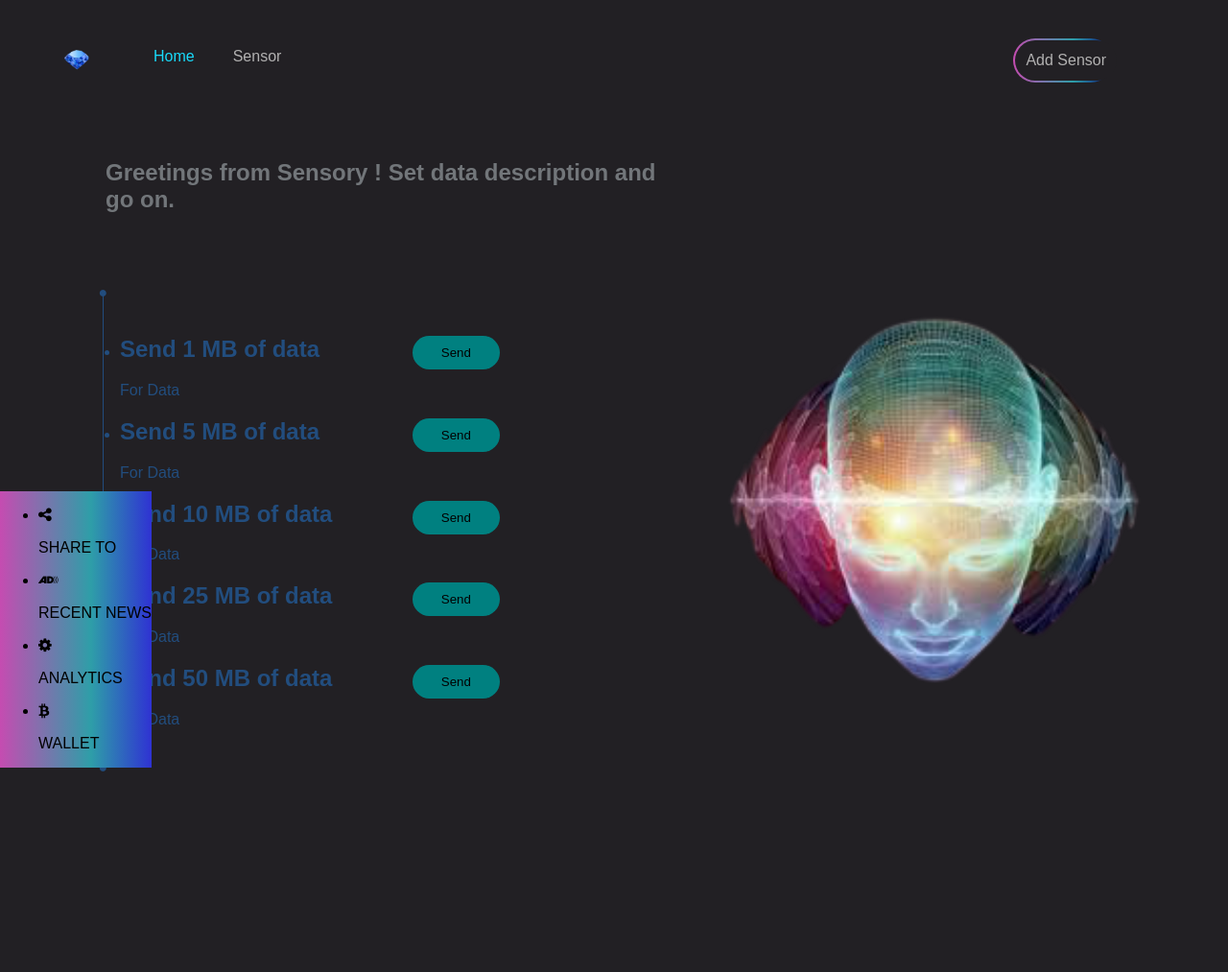
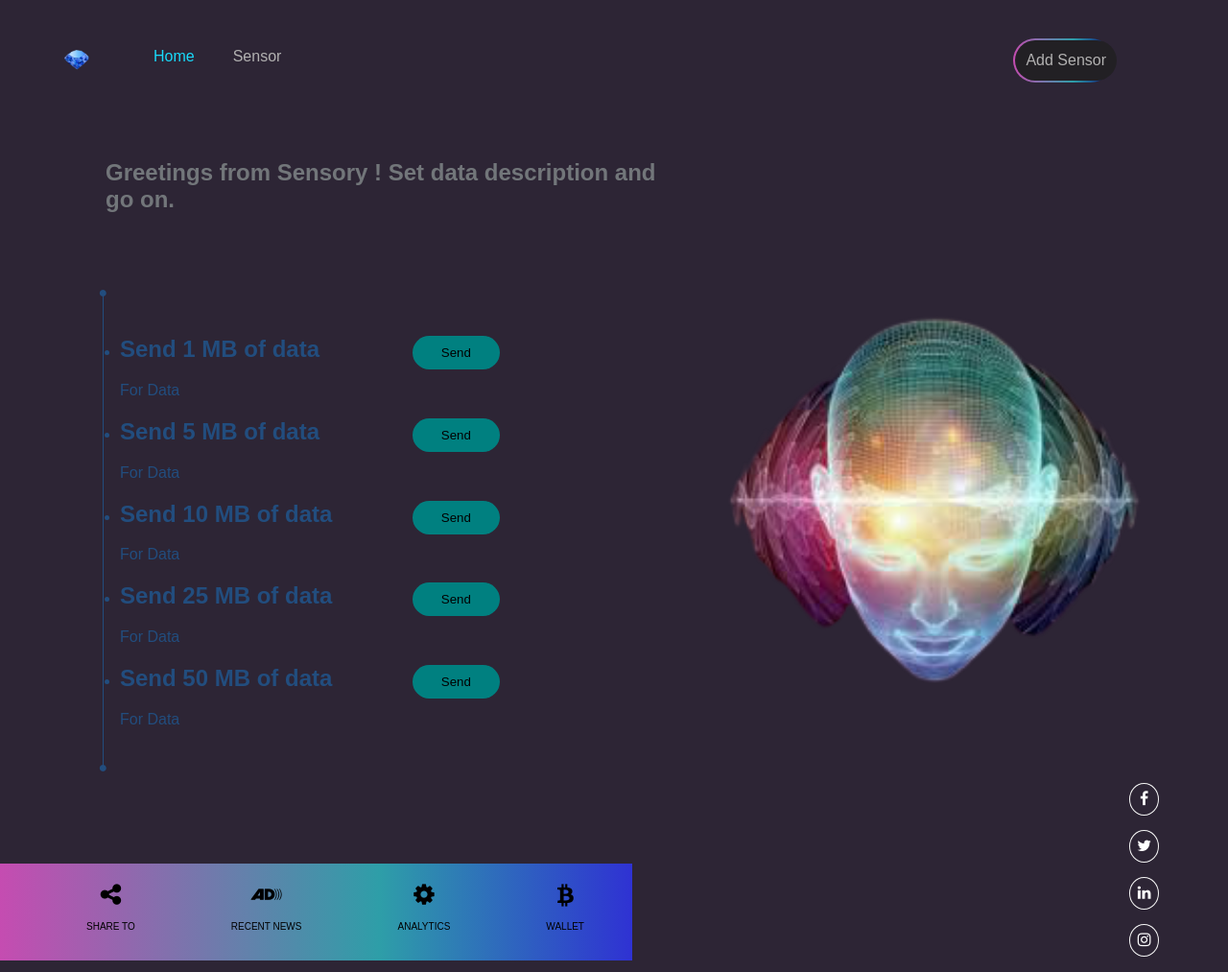
Before and after one commit to Al-ImranRony/Sensory, a plain HTML site: page index.html in a window 1280 px wide. Shown: the whole page at 96% size. Before the commit the page ends 809 px from the top, so only its background shows below. Drawn offline with Linux system fonts and the light colour scheme; a script that the page names is missing.

Commit message:
Final design, completed !

```diff
--- a/index.html
+++ b/index.html
@@ -43,7 +43,14 @@
                 <li><i class="fa fa-cog"></i><p>ANALYTICS</p></li>
                 <li><i class="fa fa-btc"></i><p>WALLET</p></li>
             </ul>
-
+        </div>
+        <div class="social-icons">
+            <ul>
+                <li><a href="https://www.facebook.com/imran.rony.3591/"><i class="fa fa-facebook"></i></a></li>
+                <li><a href="https://twitter.com/ImranRo06663923"><i class="fa fa-twitter"></i></a></li>
+                <li><a href="https://www.linkedin.com/in/imran-rony-02711117b/"><i class="fa fa-linkedin"></i></a></li>
+                <li><a href="https://www.instagram.com/diary_of_imran/"><i class="fa fa-instagram"></i></a></li>
+            </ul>
         </div>
     </div>
 </body>
--- a/style.css
+++ b/style.css
@@ -1,7 +1,7 @@
 body{
     margin: 0;
 	padding: 0;
-	background: #222024;
+	background: #2d2535;
     font-family: sans-serif;
     border-radius: 10px;
 }
@@ -164,7 +164,43 @@ body{
   }
 .quick-links{
     left: 0;
-    bottom: 0;
+    top: 900px;
     position: absolute;
     background: linear-gradient(to right, #c54cb1 0%, #2e9ea8 60%, #2f32d3);;
 }
+.quick-links ul{
+    display: inline-flex;
+    margin: 20px auto;
+    text-align: center;
+}
+.quick-links ul li{
+    list-style: none;
+    margin: 0 50px;
+    cursor: pointer;
+}
+.quick-links ul li .fa{
+    font-size: 25px;
+    color: black;
+}
+.quick-links ul li p{
+    margin-top: 15px;
+    font-size: 10px;
+    color: black;
+}
+.social-icons{
+    right: 72px;
+    top: 800px;
+    position: absolute;
+}
+.social-icons ul li{
+    list-style: none;
+    margin-top: 15px;
+    text-align: center;
+}
+.social-icons ul li a{
+    color: white;
+    border-radius: 50%;
+    border: 1px solid whitesmoke;
+    padding: 7px;
+    display: block;
+}
```
